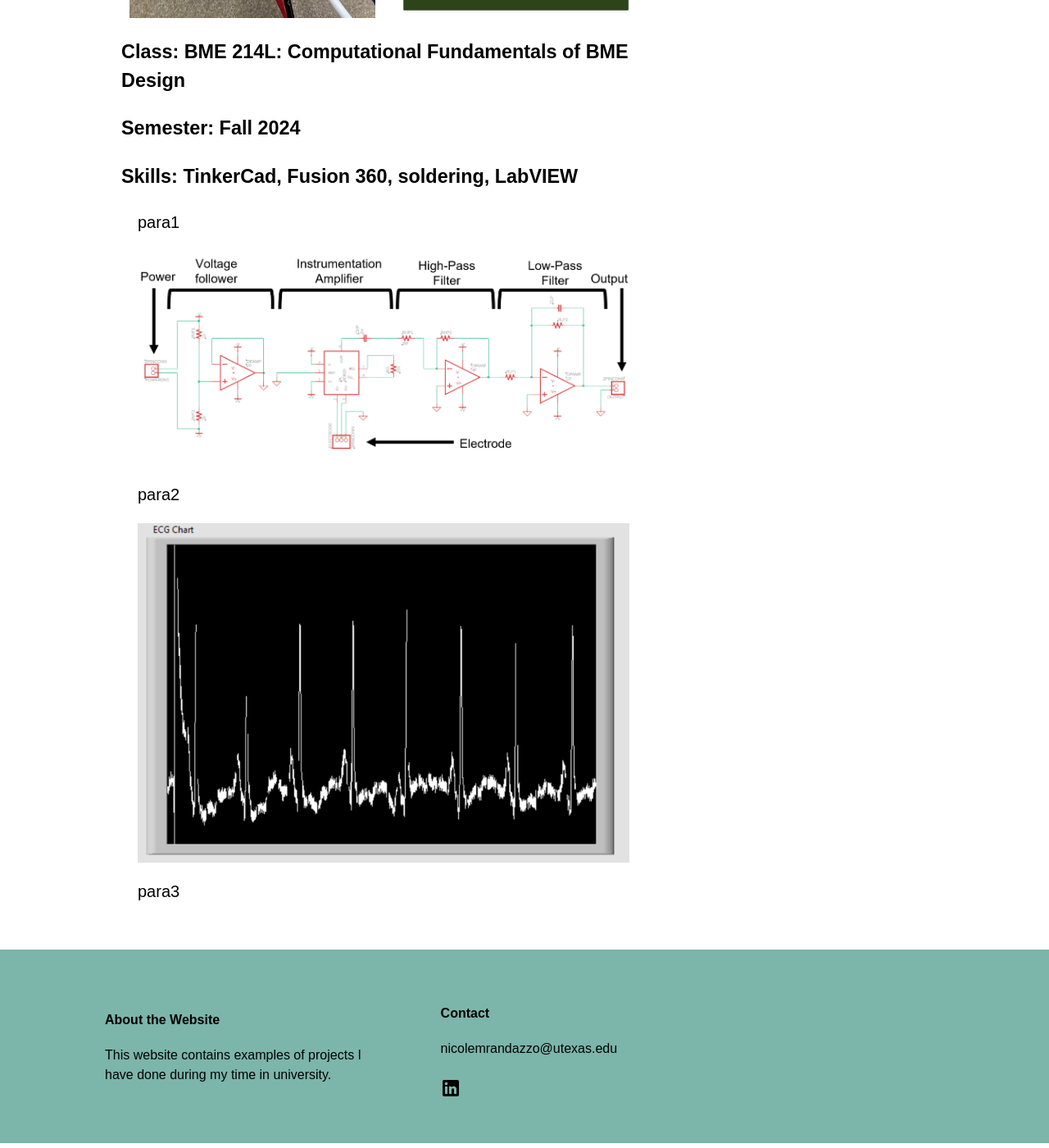
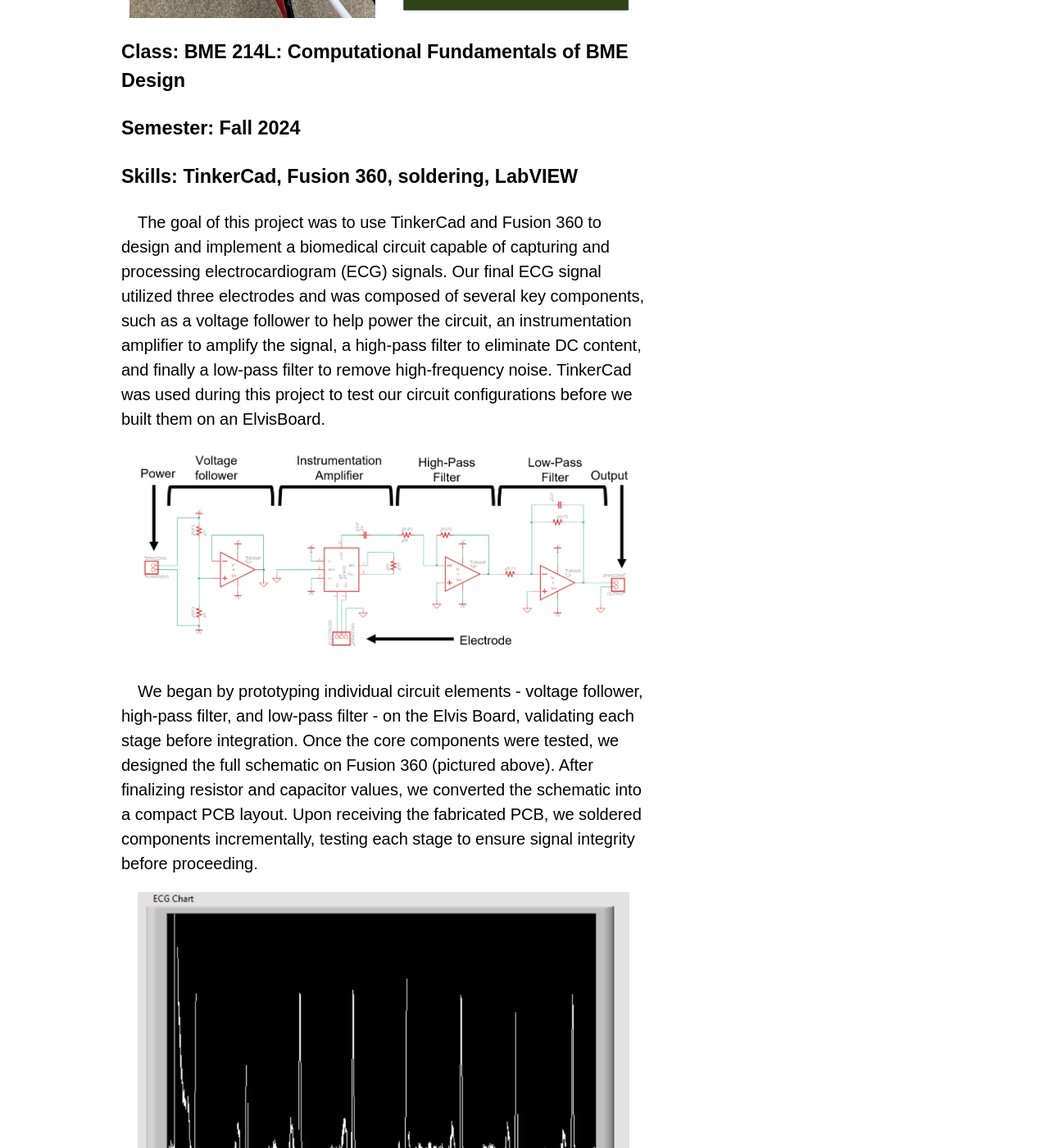
Before and after one commit to NicoleMRandazzo/nicolemrandazzo.github.io, a Jekyll site: the page built from _products/Screenplay-template-for-Apple-Pages-Warner-Brothers.md, in a window 1280 px wide and 1400 px high, scrolled down 864 px. Shown: the whole window at 82% size. Built offline with Jekyll 4.4.1, drawn with Linux system fonts in a browser that asks for light colours; some of the changed text lies outside the part shown.

Commit message:
Update Screenplay-template-for-Apple-Pages-Warner-Brothers.md

```diff
--- a/_products/Screenplay-template-for-Apple-Pages-Warner-Brothers.md
+++ b/_products/Screenplay-template-for-Apple-Pages-Warner-Brothers.md
@@ -2,7 +2,7 @@
 title: Circuit Project - ECG PCB and Circuit Design
 layout: product
 description_markdown: >-
-  Project where we designed a circuit to measure ECG signal.
+  Designing a custom printed circuit board to measure an ECG signal.
 date: 2020-01-21 23:12:06 +0100
 text-button: I need this template to write my script!
 image: /images/templates/screenplay/CircuitMain.jpg
@@ -17,17 +17,17 @@ image: /images/templates/screenplay/CircuitMain.jpg
   <h3>Skills: TinkerCad, Fusion 360, soldering, LabVIEW</h3>
 
   <p>
-    &emsp;para1
+    &emsp;The goal of this project was to use TinkerCad and Fusion 360 to design and implement a biomedical circuit capable of capturing and processing electrocardiogram (ECG) signals. Our final ECG signal utilized three electrodes and was composed of several key components, such as a voltage follower to help power the circuit, an instrumentation amplifier to amplify the signal, a high-pass filter to eliminate DC content, and finally a low-pass filter to remove high-frequency noise. TinkerCad was used during this project to test our circuit configurations before we built them on an ElvisBoard.
   </p>
 
   <img src="{{site.baseurl}}/images/templates/c9.png" style="display: block; margin: 0 auto;   width: 100%; max-width: 600px;" />
 
   <p>
-    &emsp;para2
+    &emsp;We began by prototyping individual circuit elements - voltage follower, high-pass filter, and low-pass filter - on the Elvis Board, validating each stage before integration. Once the core components were tested, we designed the full schematic on Fusion 360 (pictured above). After finalizing resistor and capacitor values, we converted the schematic into a compact PCB layout. Upon receiving the fabricated PCB, we soldered components incrementally, testing each stage to ensure signal integrity before proceeding.
   </p>
 
   <img src="{{site.baseurl}}/images/templates/c3.png" style="display: block; margin: 0 auto;   width: 100%; max-width: 600px;" />
 
   <p>
-  &emsp;para3
+  &emsp;	To acquire the final ECG signal, we connected the circuit’s output to the ElvisBoard, which interfaced with LabVIEW for real-time signal visualization. The resulting signal (shown above) demonstrated successful signal acquisition. However, the signal would often get less defined when electrode wires were tangled or subjected to excessive movement. Minimizing exposed wire could significantly enhance signal stability and reduce noise.
   </p>
```
